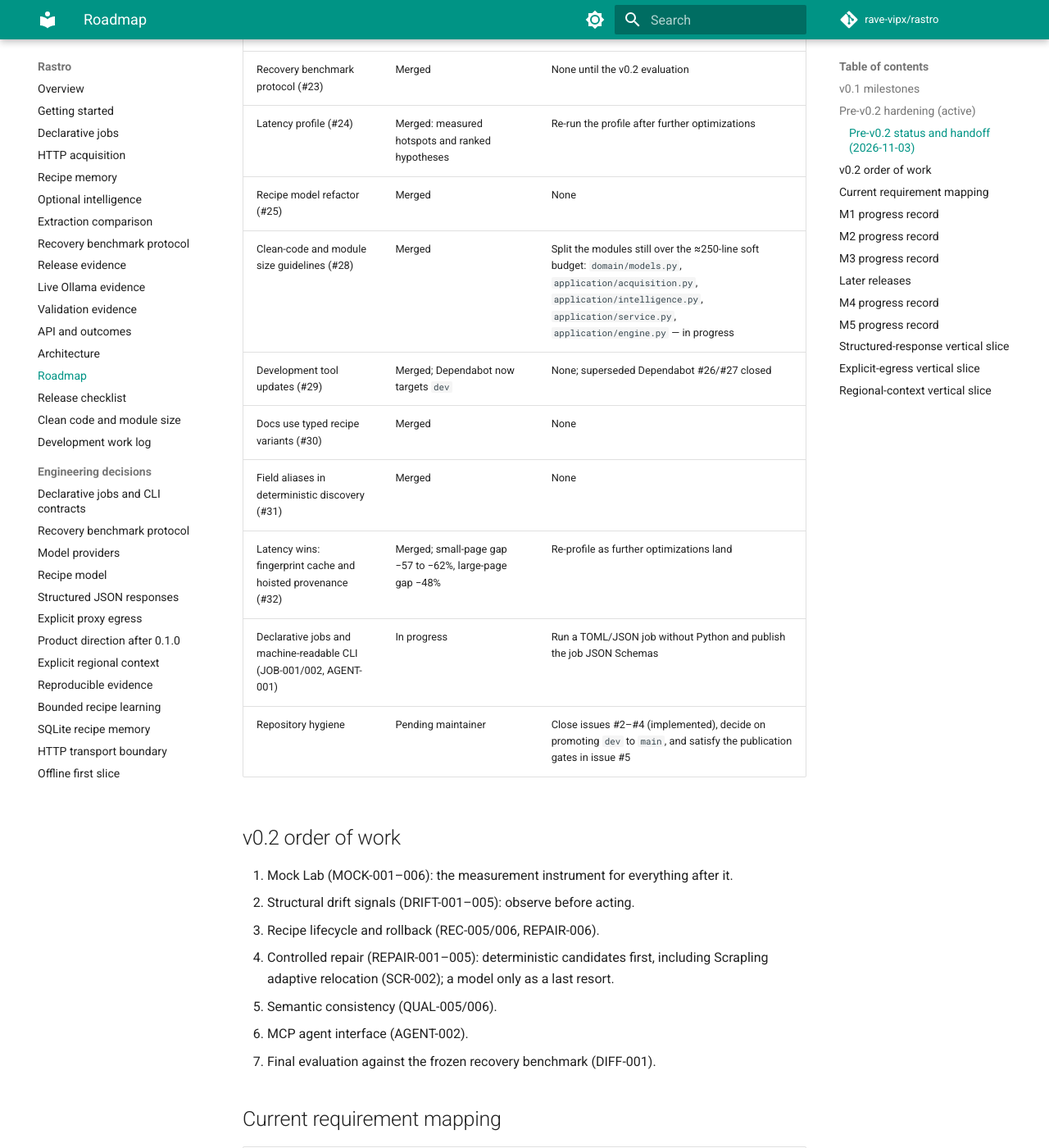
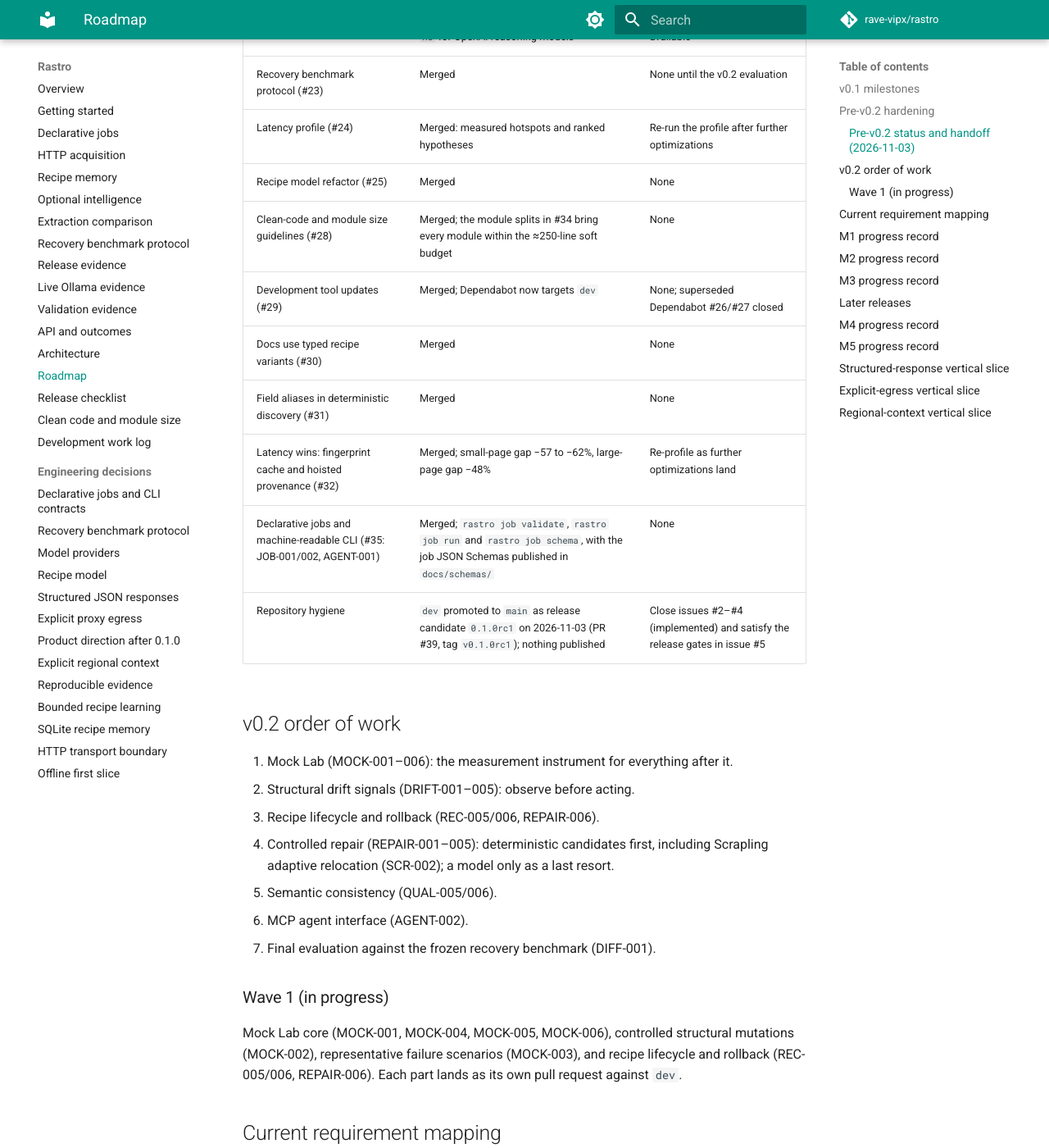
Before and after one commit to rave-vipx/rastro, an MkDocs documentation site: the page built from docs/roadmap.md, in a window 1280 px wide and 1400 px high, scrolled down 2132 px. Shown: the whole window at 82% size. Built offline with MkDocs 1.6.1 and Material for MkDocs 9.7.7, drawn with Linux system fonts in a browser that asks for light colours; comment, search, counter and statistics services are not loaded; some of the changed text lies outside the part shown.

Commit message:
docs: record v0.2 as active and close the pre-v0.2 handoff (#41)
* docs: record v0.2 as active and close the pre-v0.2 handoff

Mark the module splits (#34) and declarative jobs (#35) as merged, record the
0.1.0rc1 promotion to main and the remaining maintainer gates (#2-#5), and add
the wave 1 scope to the v0.2 order of work.

Requirements: MOCK-001-006, REC-005/006, REPAIR-006, JOB-001/002, AGENT-001

Co-Authored-By: DeepSeek V4.1 Flash Free <noreply@opencode.ai>

* docs: record the v0.1.0rc1 tag

Co-Authored-By: Claude Opus 5.5 <noreply@anthropic.com>

---------

Co-authored-by: DeepSeek V4.1 Flash Free <noreply@opencode.ai>
Co-authored-by: Claude Opus 5.5 <noreply@anthropic.com>

```diff
--- a/docs/roadmap.md
+++ b/docs/roadmap.md
@@ -1,6 +1,6 @@
 # Roadmap and requirement coverage
 
-**Active release: v0.1 — Rastro Engine.** `0.1.0` is a release candidate: M1–M4 and the M5 technical evidence are complete, every section 18 acceptance criterion has recorded evidence, and DIFF-001 is partially demonstrated. Publication (namespace ownership, legal/trademark review, tag and Trusted Publishing) awaits maintainer approval; nothing has been published.
+**Active milestone: v0.2 — Quality.** v0.1 is complete: `0.1.0rc1` is its release candidate, with M1–M4 implemented, the M5 technical evidence recorded, every section 18 acceptance criterion evidenced, and DIFF-001 partially demonstrated. Publication (namespace ownership, legal/trademark review, tag and Trusted Publishing) awaits maintainer approval through the release gates in issue #5; nothing has been published.
 
 ## v0.1 milestones
 
@@ -14,7 +14,7 @@
 
 M1–M4 are implemented with offline regression tests and quality checks. M5 technical work is complete: regression and held-out comparisons, live HTTP/reuse evidence, two-model live Ollama evidence, structured JSON responses (INT-002) and explicit egress profiles (GEO-001) are recorded. Remaining gates are human decisions: accepting partial DIFF-001 evidence for v0.1, namespace ownership, legal/trademark review and protected publishing. No release dates are promised.
 
-## Pre-v0.2 hardening (active)
+## Pre-v0.2 hardening
 
 Owner decisions after the 0.1.0 release candidate ([ADR 0012](decisions/0012-product-direction.md), specification 1.1). Slices are independent pull requests against `dev`; none is stacked on another.
 
@@ -36,13 +36,13 @@ Owner decisions after the 0.1.0 release candidate ([ADR 0012](decisions/0012-pro
 | Recovery benchmark protocol (#23) | Merged | None until the v0.2 evaluation |
 | Latency profile (#24) | Merged: measured hotspots and ranked hypotheses | Re-run the profile after further optimizations |
 | Recipe model refactor (#25) | Merged | None |
-| Clean-code and module size guidelines (#28) | Merged | Split the modules still over the ≈250-line soft budget: `domain/models.py`, `application/acquisition.py`, `application/intelligence.py`, `application/service.py`, `application/engine.py` — in progress |
+| Clean-code and module size guidelines (#28) | Merged; the module splits in #34 bring every module within the ≈250-line soft budget | None |
 | Development tool updates (#29) | Merged; Dependabot now targets `dev` | None; superseded Dependabot #26/#27 closed |
 | Docs use typed recipe variants (#30) | Merged | None |
 | Field aliases in deterministic discovery (#31) | Merged | None |
 | Latency wins: fingerprint cache and hoisted provenance (#32) | Merged; small-page gap −57 to −62%, large-page gap −48% | Re-profile as further optimizations land |
-| Declarative jobs and machine-readable CLI (JOB-001/002, AGENT-001) | In progress | Run a TOML/JSON job without Python and publish the job JSON Schemas |
-| Repository hygiene | Pending maintainer | Close issues #2–#4 (implemented), decide on promoting `dev` to `main`, and satisfy the publication gates in issue #5 |
+| Declarative jobs and machine-readable CLI (#35: JOB-001/002, AGENT-001) | Merged; `rastro job validate`, `rastro job run` and `rastro job schema`, with the job JSON Schemas published in `docs/schemas/` | None |
+| Repository hygiene | `dev` promoted to `main` as release candidate `0.1.0rc1` on 2026-11-03 (PR #39, tag `v0.1.0rc1`); nothing published | Close issues #2–#4 (implemented) and satisfy the release gates in issue #5 |
 
 ## v0.2 order of work
 
@@ -53,6 +53,10 @@ Owner decisions after the 0.1.0 release candidate ([ADR 0012](decisions/0012-pro
 5. Semantic consistency (QUAL-005/006).
 6. MCP agent interface (AGENT-002).
 7. Final evaluation against the frozen recovery benchmark (DIFF-001).
+
+### Wave 1 (in progress)
+
+Mock Lab core (MOCK-001, MOCK-004, MOCK-005, MOCK-006), controlled structural mutations (MOCK-002), representative failure scenarios (MOCK-003), and recipe lifecycle and rollback (REC-005/006, REPAIR-006). Each part lands as its own pull request against `dev`.
 
 ## Current requirement mapping
 
```
Also changed, not shown: AGENTS.md (+3 -2 lines).
